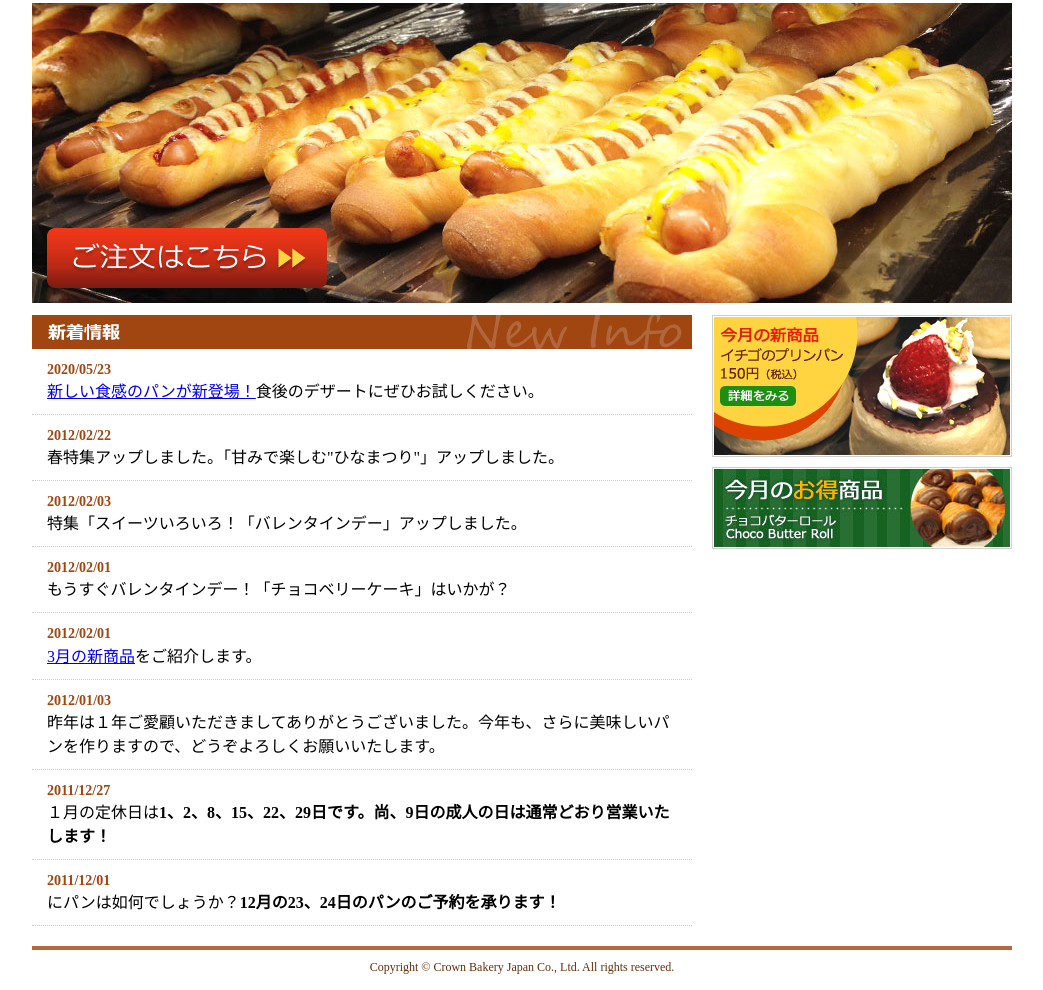
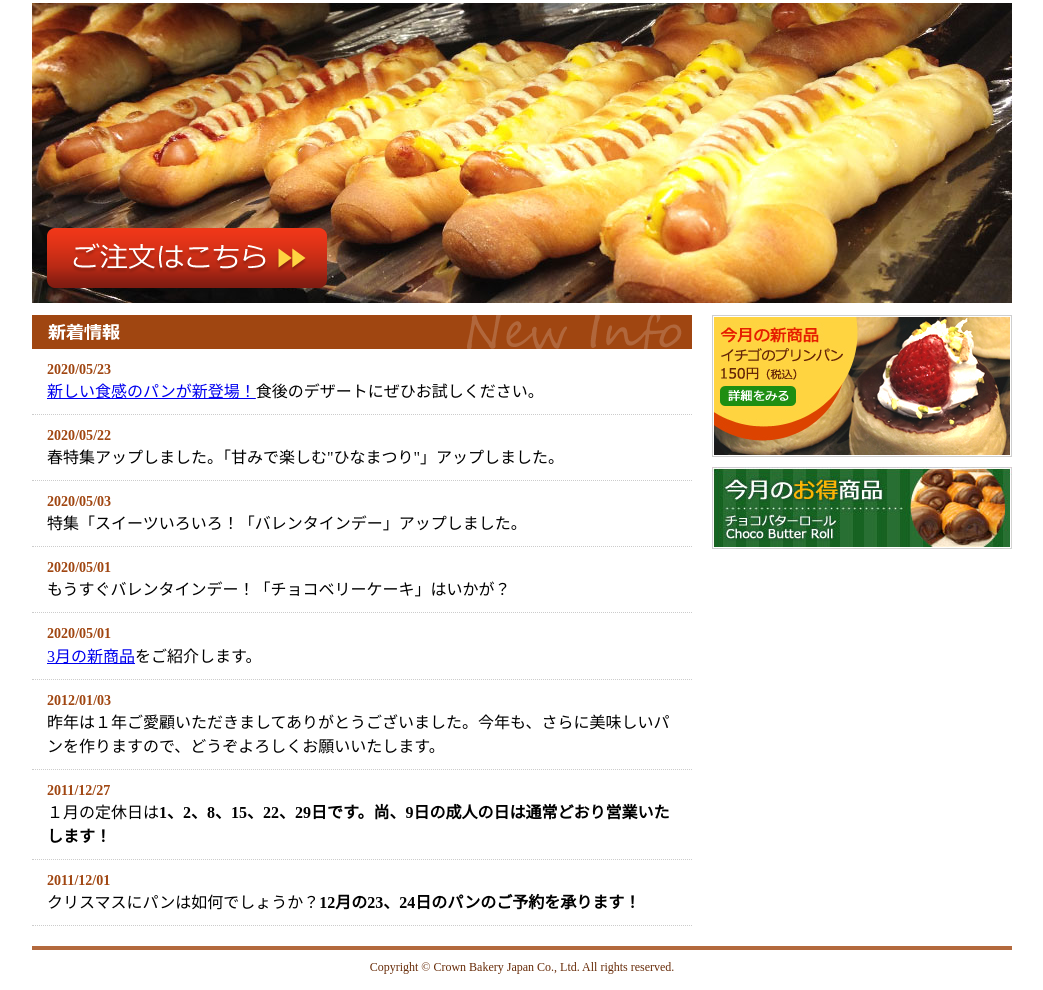
Before and after one commit to okakumi/bakery, a plain HTML site: page index.html in a window 1280 px wide. Shown: the part 2323-3313 px from the top of the page, without its empty margins (118-1161 px from the left). Drawn offline with Linux system fonts and the light colour scheme.

Commit message:
新着情報の日付を修正

```diff
--- a/index.html
+++ b/index.html
@@ -28,20 +28,20 @@
                 <dl>
                     <dt>2020/05/23</dt>
                     <dd><a href="products.html">新しい食感のパンが新登場！</a>食後のデザートにぜひお試しください。</dd>
-                    <dt>2012/02/22</dt>
+                    <dt>2020/05/22</dt>
                     <dd>春特集アップしました。「甘みで楽しむ"ひなまつり"」アップしました。</dd>
-                    <dt>2012/02/03</dt>
+                    <dt>2020/05/03</dt>
                     <dd>特集「スイーツいろいろ！「バレンタインデー」アップしました。</dd>
-                    <dt>2012/02/01</dt>
+                    <dt>2020/05/01</dt>
                     <dd>もうすぐバレンタインデー！「チョコベリーケーキ」はいかが？</dd>
-                    <dt>2012/02/01</dt>
+                    <dt>2020/05/01</dt>
                     <dd><a href="item.html">3月の新商品</a>をご紹介します。</dd>
                     <dt>2012/01/03</dt>
                     <dd>昨年は１年ご愛顧いただきましてありがとうございました。今年も、さらに美味しいパンを作りますので、どうぞよろしくお願いいたします。</dd>
                     <dt>2011/12/27</dt>
                     <dd>１月の定休日は<strong>1、2、8、15、22、29日です。尚、9日の成人の日は通常どおり営業いたします！</strong></dd>
                     <dt>2011/12/01</dt>
-                    <dd>にパンは如何でしょうか？<strong>12月の23、24日のパンのご予約を承ります！</strong></dd>
+                    <dd>クリスマスにパンは如何でしょうか？<strong>12月の23、24日のパンのご予約を承ります！</strong></dd>
                 </dl>
             </div>
         </div>
```
